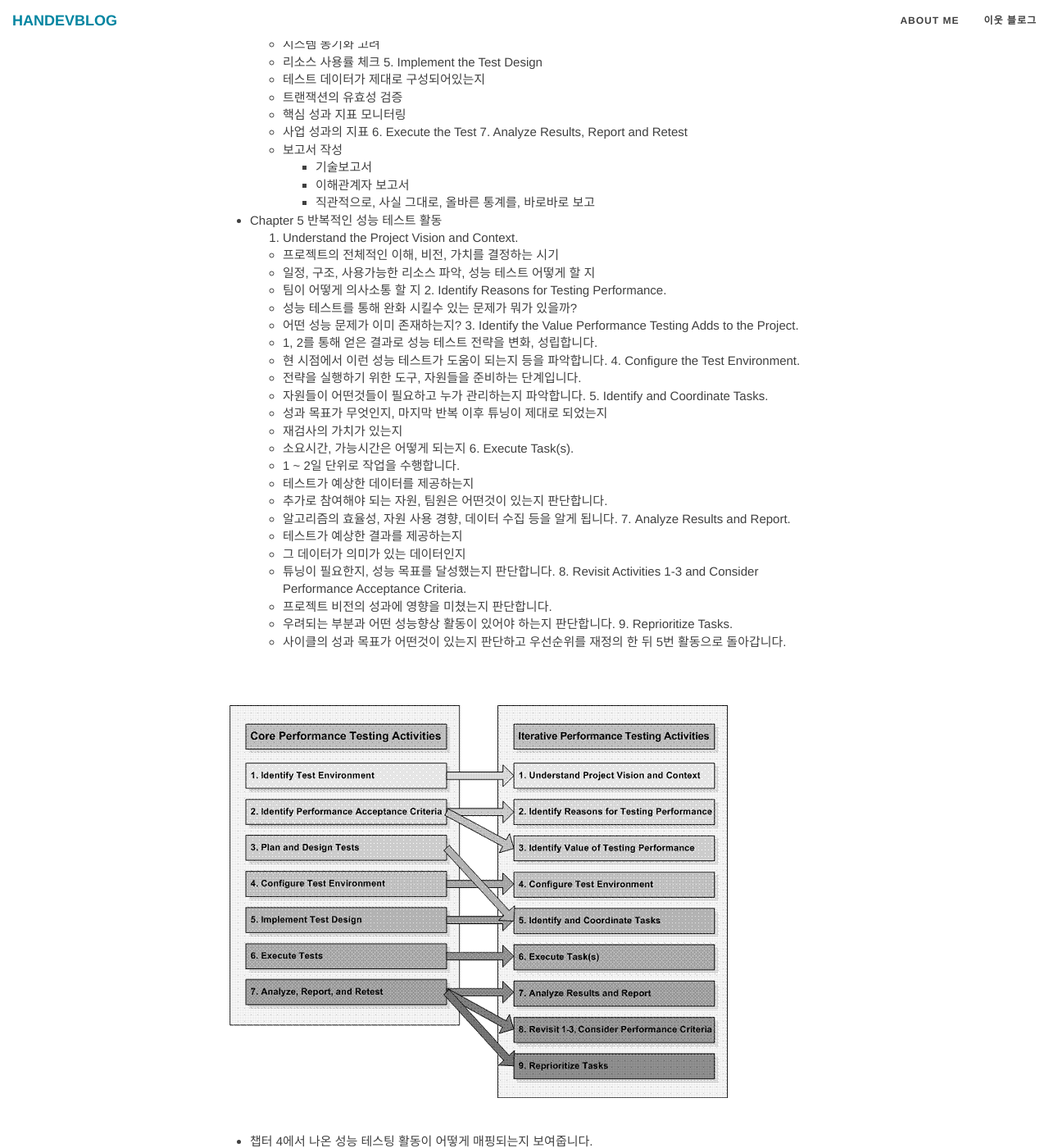
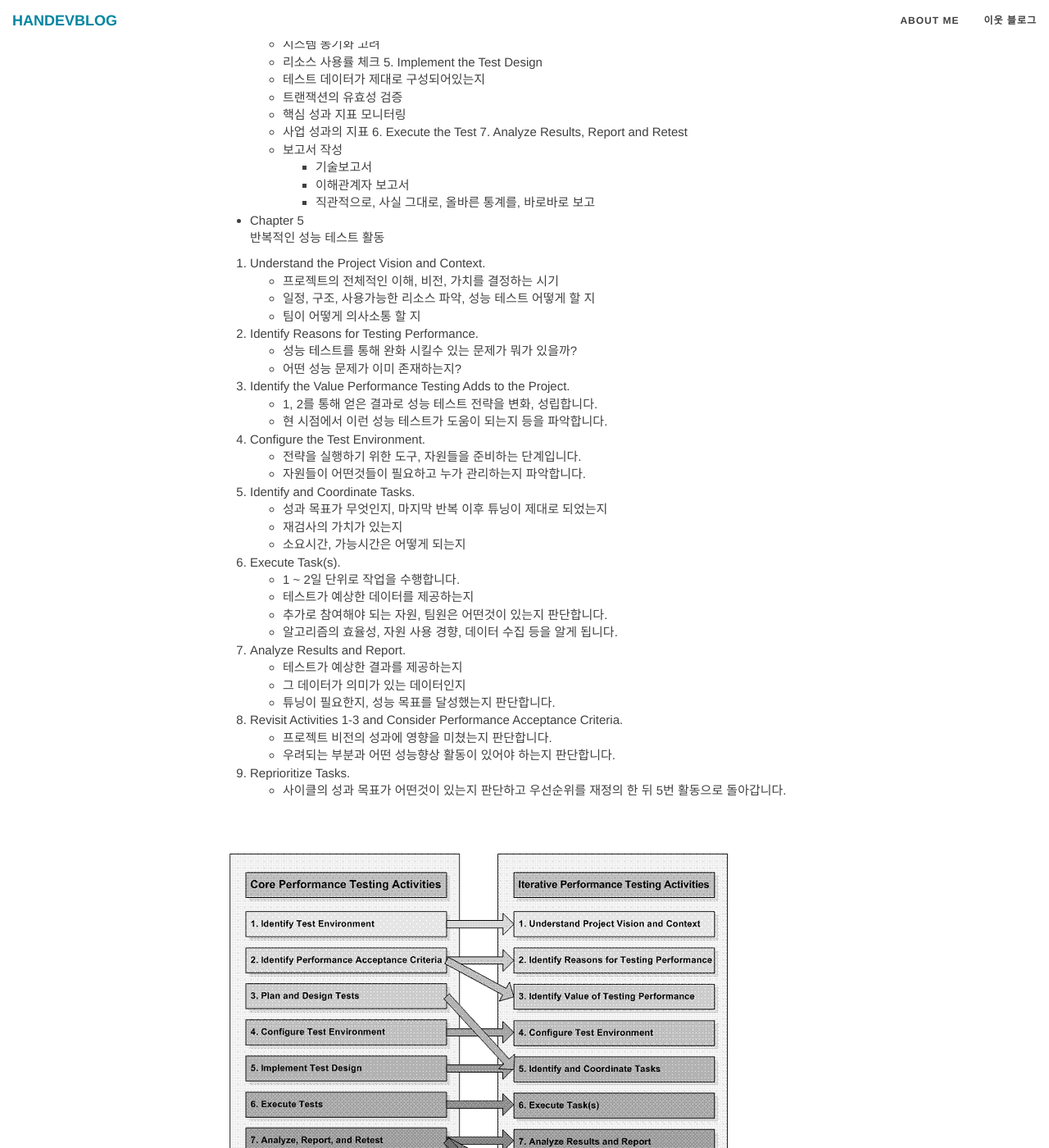
Before and after one commit to hanjungv/hanjungv.github.io, a Jekyll site: the page built from _posts/2018-2/28/2018-02-28-1_TEST_performanceTesting.markdown, in a window 1280 px wide and 1400 px high, scrolled down 5547 px. Shown: the whole window at 82% size. Built offline with Jekyll 4.4.1, drawn with Linux system fonts in a browser that asks for light colours; nearby versions of some CDN libraries; comment, search, counter and statistics services are not loaded.

Commit message:
chapter 5 performance testing post

```diff
--- a/_posts/2018-2/28/2018-02-28-1_TEST_performanceTesting.markdown
+++ b/_posts/2018-2/28/2018-02-28-1_TEST_performanceTesting.markdown
@@ -241,37 +241,46 @@ baseline은
     * 이해관계자 보고서
     * 직관적으로, 사실 그대로, 올바른 통계를, 바로바로 보고
 
-* Chapter 5
-반복적인 성능 테스트 활동
+* Chapter 5<br/>
+반복적인 성능 테스트 활동<br/>
+
 1. Understand the Project Vision and Context.
   * 프로젝트의 전체적인 이해, 비전, 가치를 결정하는 시기
   * 일정, 구조, 사용가능한 리소스 파악, 성능 테스트 어떻게 할 지
   * 팀이 어떻게 의사소통 할 지
+
 2. Identify Reasons for Testing Performance.
   * 성능 테스트를 통해 완화 시킬수 있는 문제가 뭐가 있을까?
   * 어떤 성능 문제가 이미 존재하는지?
+
 3. Identify the Value Performance Testing Adds to the Project.
   * 1, 2를 통해 얻은 결과로 성능 테스트 전략을 변화, 성립합니다.
   * 현 시점에서 이런 성능 테스트가 도움이 되는지 등을 파악합니다.
+
 4. Configure the Test Environment.
   * 전략을 실행하기 위한 도구, 자원들을 준비하는 단계입니다.
   * 자원들이 어떤것들이 필요하고 누가 관리하는지 파악합니다.
+
 5. Identify and Coordinate Tasks.
   * 성과 목표가 무엇인지, 마지막 반복 이후 튜닝이 제대로 되었는지
   * 재검사의 가치가 있는지
   * 소요시간, 가능시간은 어떻게 되는지
+
 6. Execute Task(s).
   * 1 ~ 2일 단위로 작업을 수행합니다.
   * 테스트가 예상한 데이터를 제공하는지
   * 추가로 참여해야 되는 자원, 팀원은 어떤것이 있는지 판단합니다.
   * 알고리즘의 효율성, 자원 사용 경향, 데이터 수집 등을 알게 됩니다.
+
 7. Analyze Results and Report.
   * 테스트가 예상한 결과를 제공하는지
   * 그 데이터가 의미가 있는 데이터인지
   * 튜닝이 필요한지, 성능 목표를 달성했는지 판단합니다.
+
 8. Revisit Activities 1-3 and Consider Performance Acceptance Criteria.
   * 프로젝트 비전의 성과에 영향을 미쳤는지 판단합니다.
   * 우려되는 부분과 어떤 성능향상 활동이 있어야 하는지 판단합니다.
+
 9. Reprioritize Tasks.
   * 사이클의 성과 목표가 어떤것이 있는지 판단하고 우선순위를 재정의 한 뒤 5번 활동으로 돌아갑니다.
 
```
